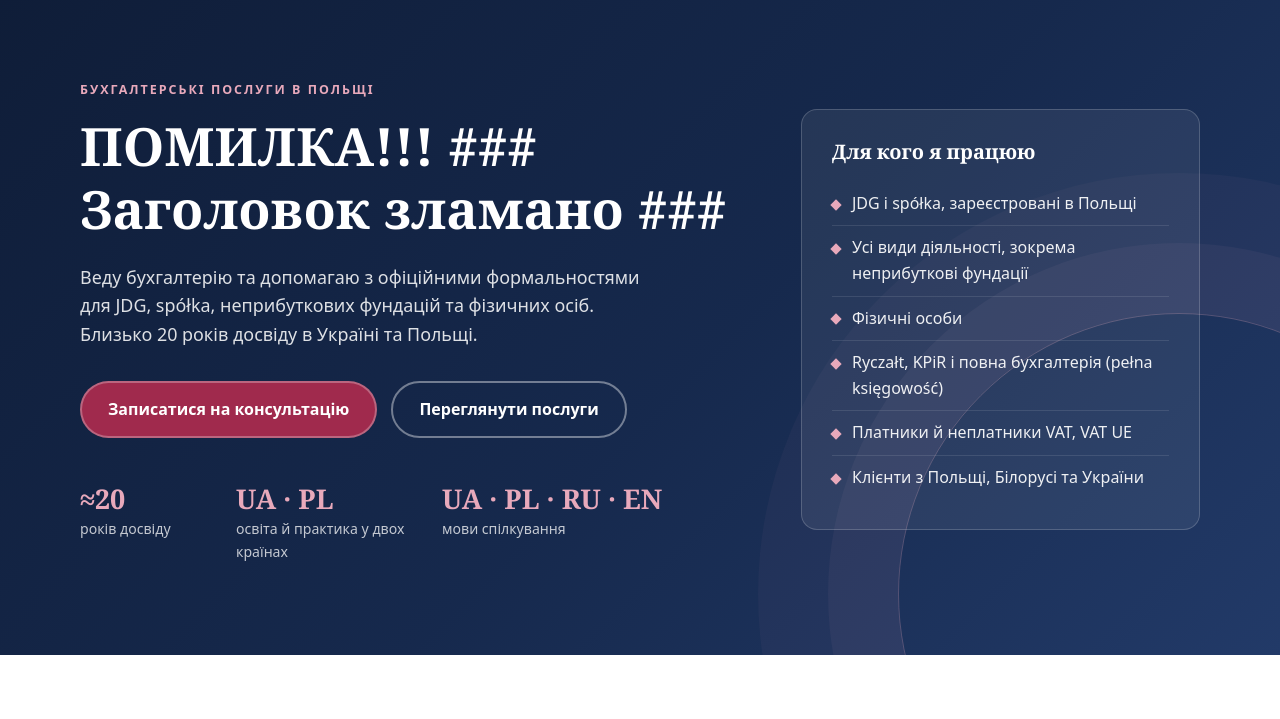
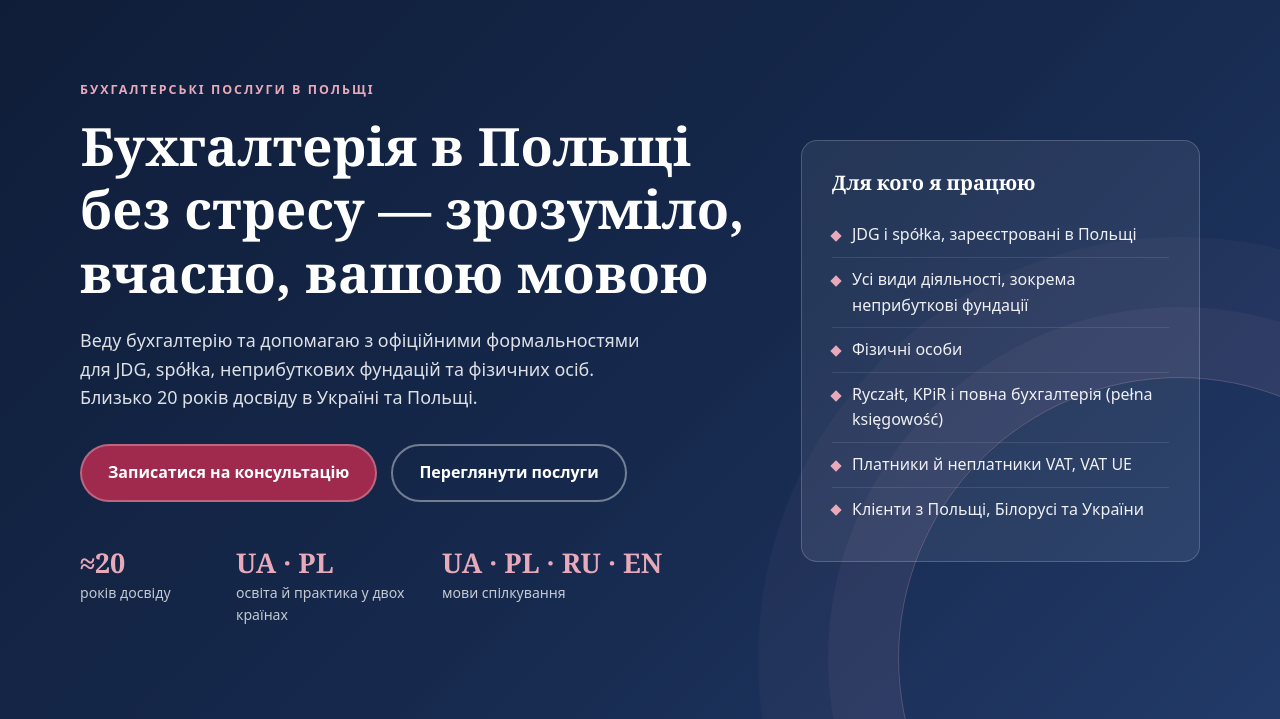
Before and after one commit to luck290984-boop/biuro-ksiegowe-site, a plain HTML site: page index.html in a window 1280 px wide. Shown: the part 85-804 px from the top of the page. Drawn offline with Linux system fonts and the light colour scheme.

Commit message:
Відкат: повернуто заголовок «без стресу»
Скасовує збереження 2880e32 («Навмисна помилка: зламано заголовок»).
Заголовок знову: «Бухгалтерія в Польщі без стресу — зрозуміло, вчасно,
вашою мовою». Історія не стерта: помилкове збереження залишається в ній.

```diff
--- a/index.html
+++ b/index.html
@@ -291,7 +291,7 @@ a{color:inherit}
   <div class="container hero-grid">
     <div>
       <span class="eyebrow" data-i18n="hero.eyebrow">Бухгалтерські послуги в Польщі</span>
-      <h1 data-i18n="hero.title">ПОМИЛКА!!! ### Заголовок зламано ###</h1>
+      <h1 data-i18n="hero.title">Бухгалтерія в Польщі без стресу — зрозуміло, вчасно, вашою мовою</h1>
       <p class="hero-lead" data-i18n="hero.lead">Веду бухгалтерію та допомагаю з офіційними формальностями для JDG, spółka, неприбуткових фундацій та фізичних осіб. Близько 20 років досвіду в Україні та Польщі.</p>
       <div class="hero-btns">
         <a class="btn btn-accent" href="#consult" data-i18n="hero.btn1">Записатися на консультацію</a>
```
